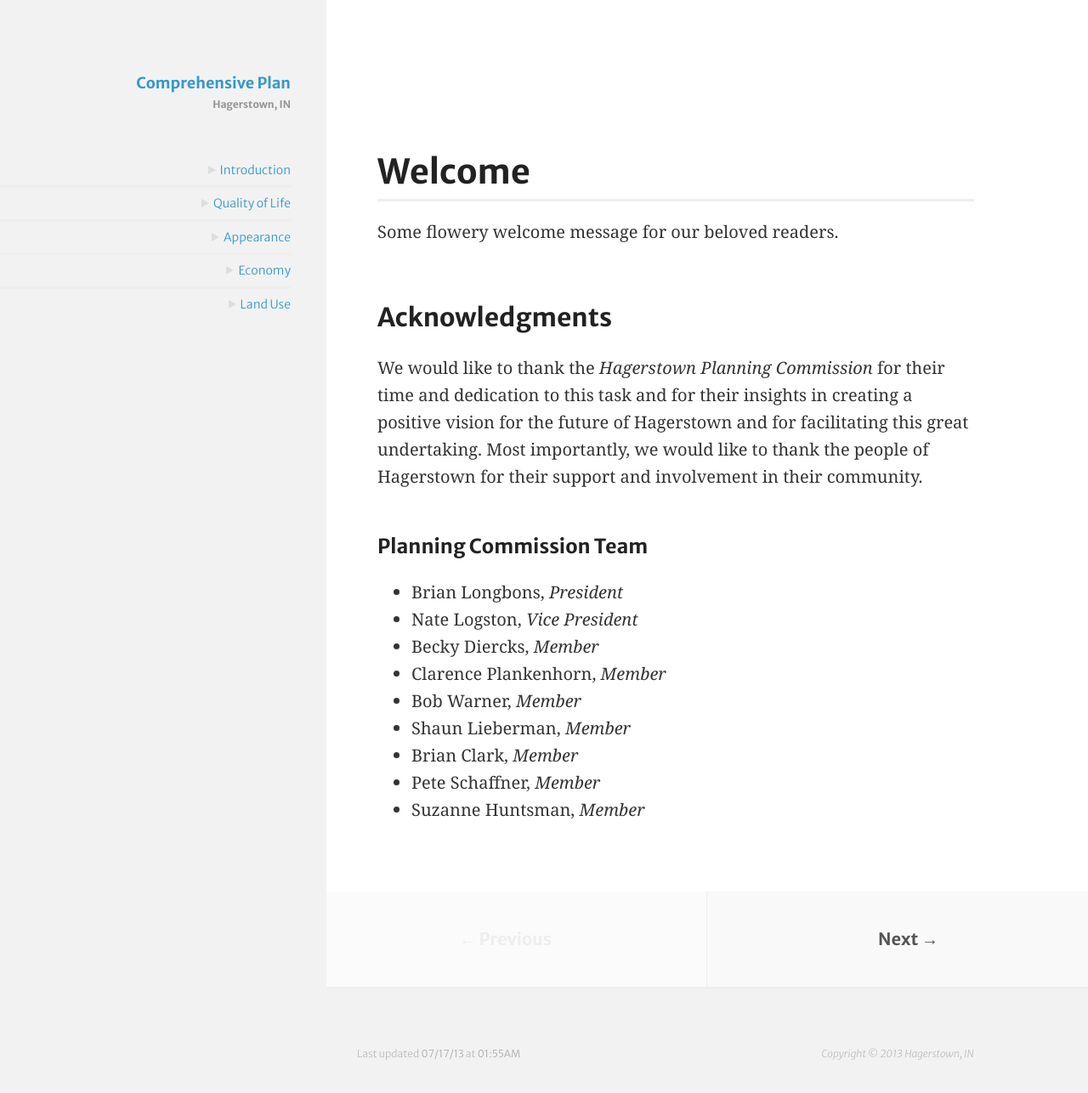
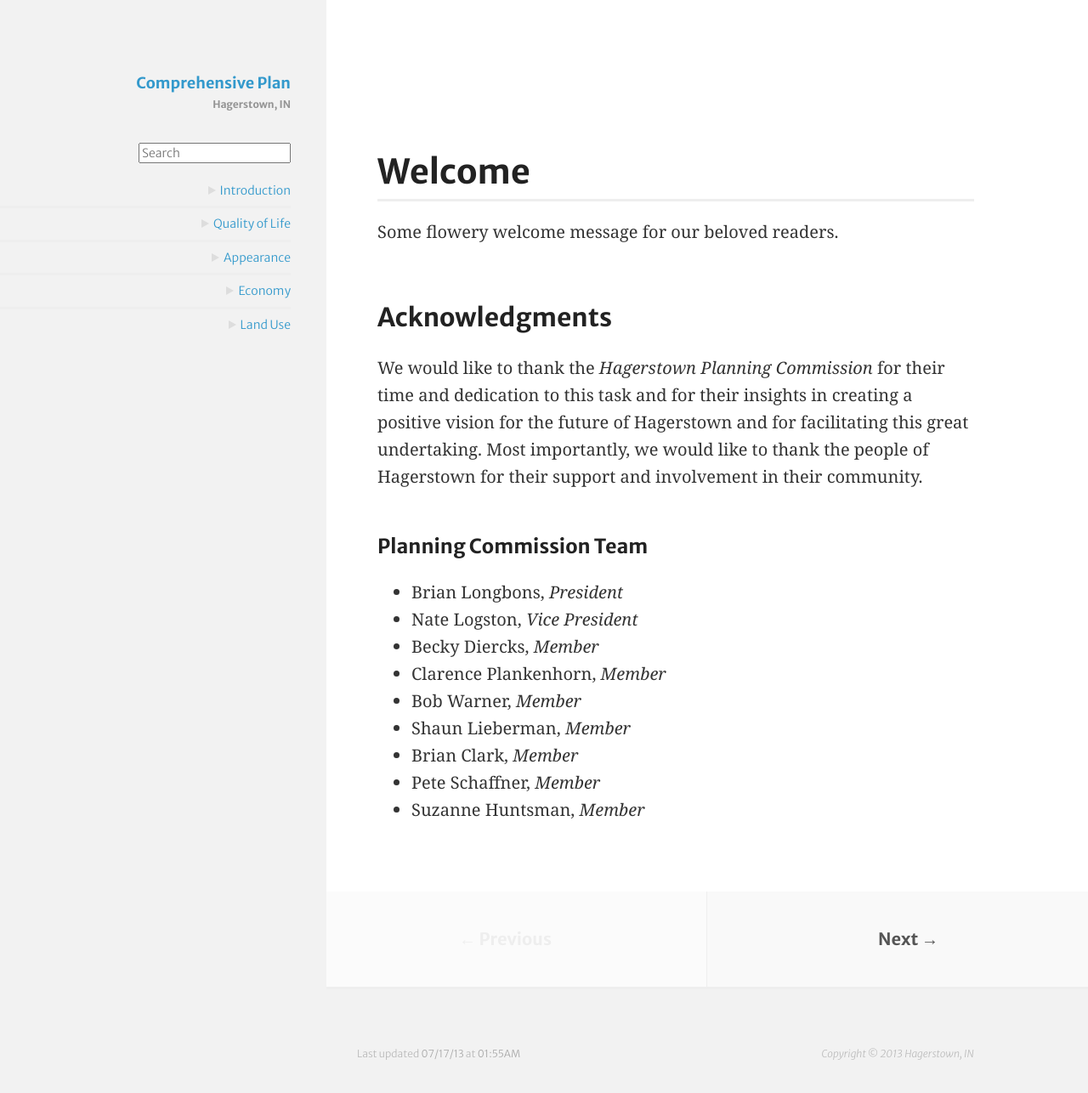
Before and after one commit to hagerstown/comprehensive-plan, a Jekyll site: the page built from index.md, in a window 1280 px wide and 1297 px high. Shown: the top 1286 px of the window at 85% size. Built offline with Jekyll 4.4.1, drawn with Linux system fonts in a browser that asks for light colours; nearby versions of some CDN libraries; some web fonts are replaced.

Commit message:
Test out Searchpath

```diff
--- a/_layouts/default.html
+++ b/_layouts/default.html
@@ -22,6 +22,11 @@
     <div class="wrapper">
       <h1 class="title"><a href="{{ site.baseurl }}/">{{ site.name }}</a></h1>
       <h2>Hagerstown, IN</h2>
+
+      <form>
+        <input type="search" name="q" id="search" placeholder="Search">
+      </form>
+
       {% include toc.html %}
     </div>
   </header>
@@ -47,7 +52,9 @@
 
 <script src="//ajax.googleapis.com/ajax/libs/jquery/1.10.2/jquery.min.js"></script>
 <script>window.jQuery || document.write('<script src="{{ site.baseurl }}/js/lib/jquery-1.10.2.min.js"><\/script>')</script>
+
 <script src="{{ site.baseurl }}/js/main.js"></script>
+<script src="http://js.searchpath.io/v1/peteschaffner.github.io?verify=67AE4BCBB8&id=search"></script>
 
 <!-- Google Analytics -->
 <!-- TODO: change UA-XXXXX-X to be your site's ID. -->
```
